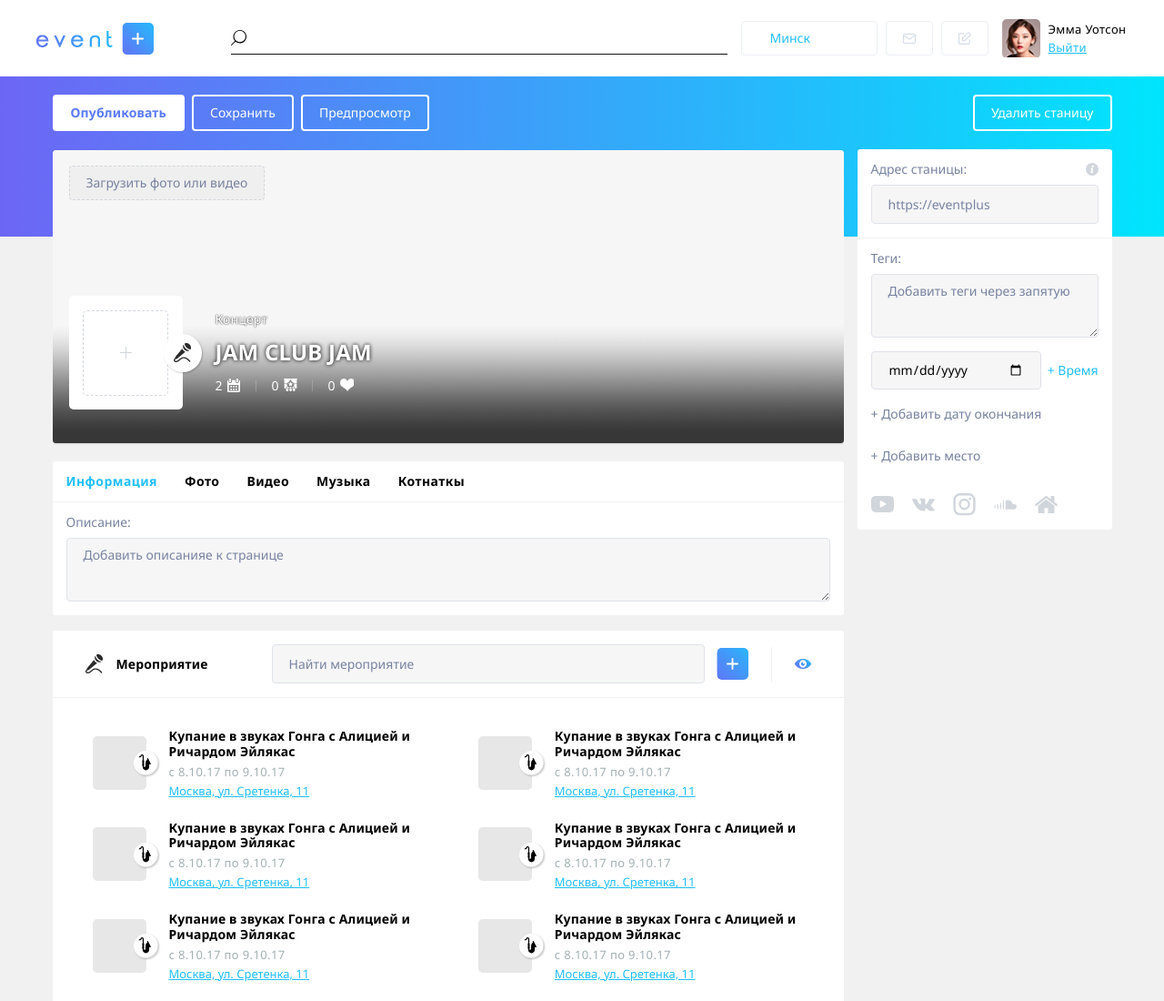
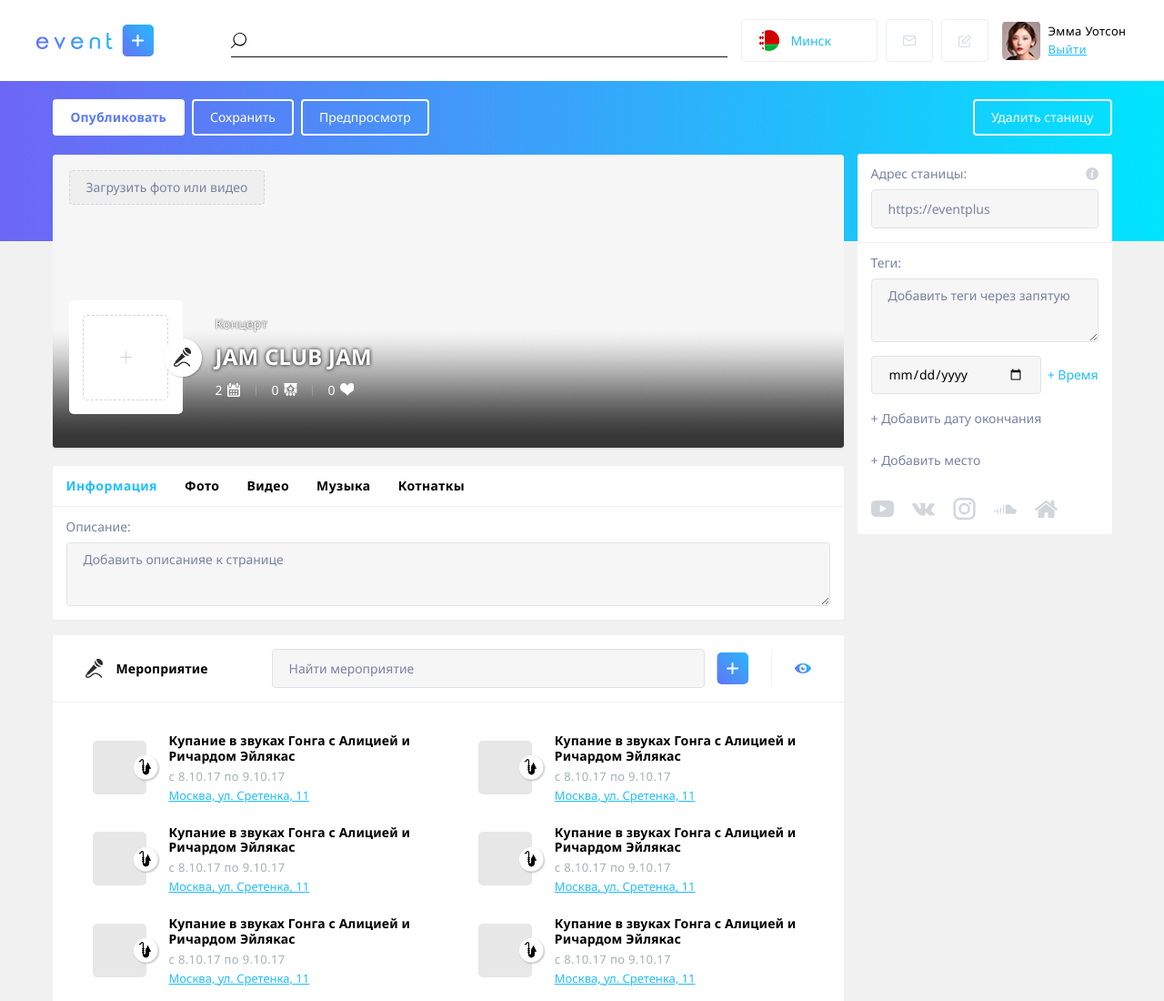
Before and after one commit to kofeman/test-event-plus, a website: page index.html in a window 1280 px wide. Shown: the top 1100 px of the page at 91% size. Drawn offline with nearby package versions, Linux system fonts and the light colour scheme; files that its build step writes are made by us from their sources; the site is published under a folder, as on GitHub Pages, so addresses that start at the root find nothing.

Commit message:
country btn url fix

```diff
--- a/index.html
+++ b/index.html
@@ -43,7 +43,7 @@
                     <div class="col">
                         <div class="d-flex flex-row header__btns">
                             <a href="#" class="btn btn-standart btn_header btn_city d-flex flex-row align-items-center">
-                                <img src="/images/i-belarus.png" class="header__btn-city" alt="">
+                                <img src="images/i-belarus.png" class="header__btn-city" alt="">
                                 <span>Минск</span>
                             </a>
                             <a href="#" class="btn btn_header d-flex flex-row align-items-center btn btn-standart btn_header ">
```
Also changed, not shown: html/blocks/header.html (+1 -1 lines).
